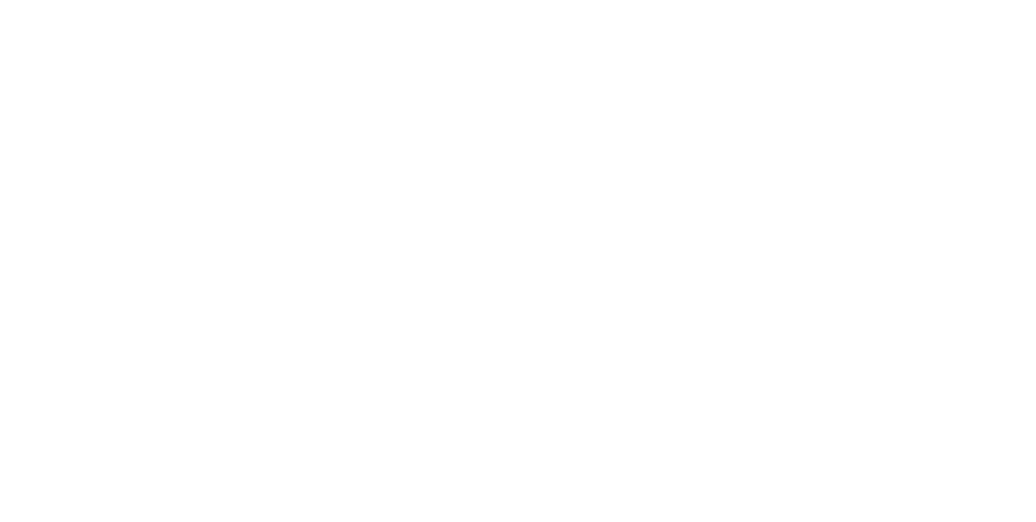
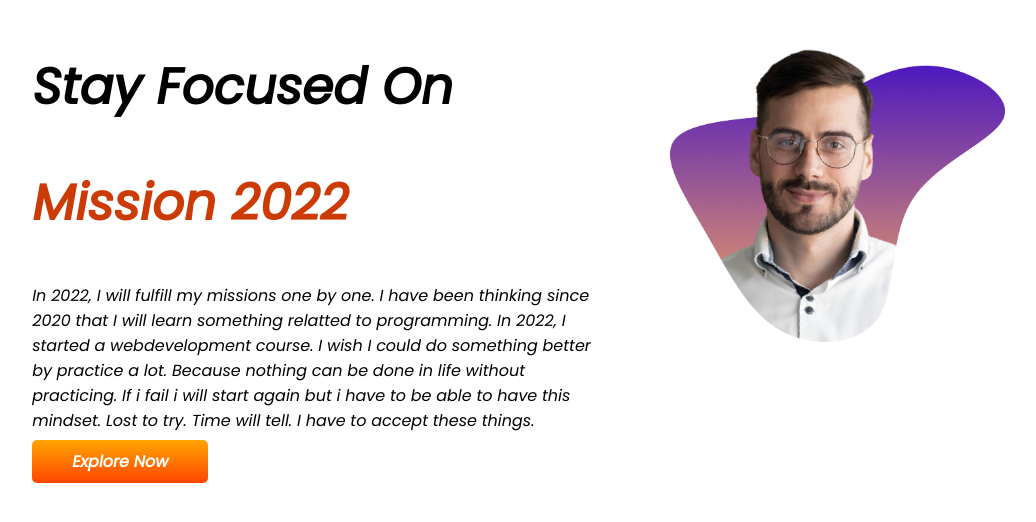
Before and after one commit to johirul111/johirul-webdeveloper, a plain HTML site: page index.html in a window 1280 px wide. Shown: the whole page, without its empty margins (39-1075 px from the left). Drawn offline with Linux system fonts and the light colour scheme.

Commit message:
development added

```diff
--- a/index.html
+++ b/index.html
@@ -7,9 +7,31 @@
     <meta name="viewport" content="width=device-width, initial-scale=1.0">
     <title>Johirul Development</title>
     <link rel="stylesheet" href="style.css">
+    <link rel="preconnect" href="https://fonts.googleapis.com">
+    <link rel="preconnect" href="https://fonts.gstatic.com" crossorigin>
+    <link href="https://fonts.googleapis.com/css2?family=Josefin+Sans:wght@700&family=Poppins:ital@1&display=swap"
+        rel="stylesheet">
 </head>
 
 <body>
+    <section>
+        <div class="half-width">
+            <h1>Stay Focused On</h1>
+            <h1 class="orangered-color">Mission 2022</h1>
+            <p>In 2022, I will fulfill my missions one by one. I have been thinking since 2020 that I will learn
+                something
+                relatted to programming. In 2022, I started a webdevelopment course. I wish I could do something better
+                by
+                practice a lot. Because nothing can be done in life without practicing. If i fail i will start again but
+                i
+                have
+                to be able to have this mindset. Lost to try. Time will tell. I have to accept these things.</p>
+            <a class="explore-button" href="">Explore Now</a>
+        </div>
+        <div class="half-width">
+            <img src="./images/person-5.png" alt="">
+        </div>
+    </section>
 
 </body>
 
--- a/style.css
+++ b/style.css
@@ -0,0 +1,28 @@
+body{
+font-family: 'Jesefin Sans', sans-serif;
+font-family: 'Poppins', sans-serif;
+}
+h1{
+    font-size: 50px;
+}
+.orangered-color{
+    color: rgb(204, 59, 6);
+}
+section{
+    display: flex;
+}
+.half-width{
+    width: 50%;
+    padding-left: 5%;
+}
+.half-width img{
+    width: 60%;
+}
+.explore-button{
+    text-decoration: none;
+    background-image: linear-gradient(orange, orangered);
+    padding: 10px 40px;
+    color: white;
+    font-weight: 700;
+    border-radius: 5px;
+}
```
